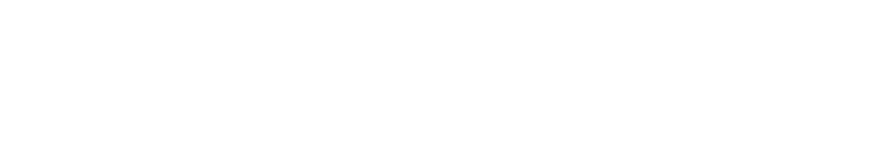
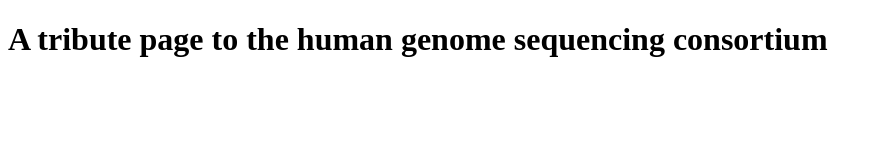
Before and after one commit to MarcHiggins/MarcHiggins.github.io, a plain HTML site: page Human_Genome_Consortium_Tribute/index.html in a window 1280 px wide. Shown: the whole page, without its empty margins (0-882 px from the left). Drawn offline with Linux system fonts and the light colour scheme.

Commit message:
First additions

```diff
--- a/Human_Genome_Consortium_Tribute/index.html
+++ b/Human_Genome_Consortium_Tribute/index.html
@@ -2,3 +2,9 @@
 <html lang="en">
 	<head>
 	<title> Free Code Camp Tribute Page - Human Genome Sequencing Consortium</title>
+	<main id="main">
+	<h1 id="title">A tribute page to the human genome sequencing consortium</h1>
+
+
+	</main>
+</html>
```
